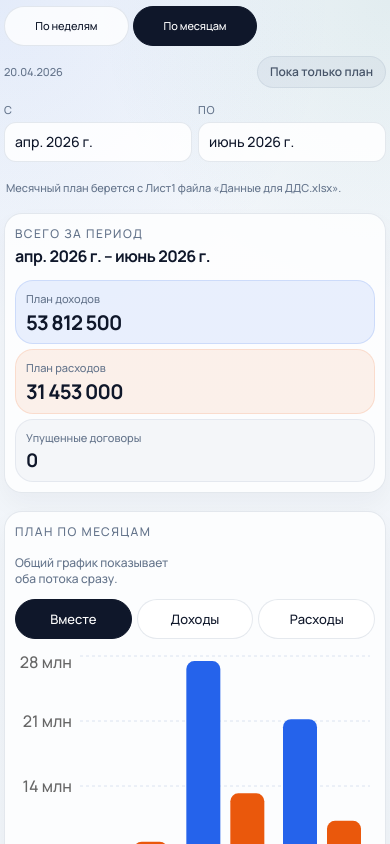
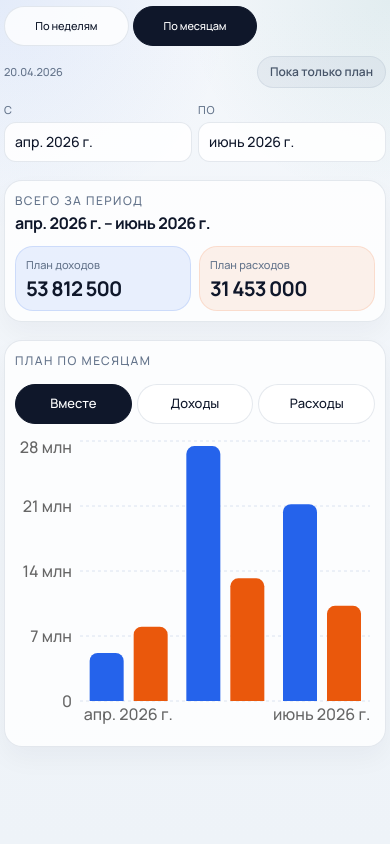
Before and after one commit to Dimusidioplut/bexfil-dashboard-web, a React (Vite) app: page / in a window 390 px wide. Both pictures are taken after a click on the button "По месяцам". Shown: the top 844 px of the page. Built offline with nearby package versions, Linux system fonts and the light colour scheme.

Commit message:
Compact weekly and monthly summaries

```diff
--- a/src/App.css
+++ b/src/App.css
@@ -88,13 +88,6 @@
   flex-wrap: wrap;
 }
 
-.source-note {
-  color: var(--text-muted);
-  font-size: 13px;
-  line-height: 1.45;
-  padding: 0 2px;
-}
-
 .range-select {
   display: grid;
   gap: 6px;
@@ -130,6 +123,12 @@
 
 .summary-strip-trio {
   grid-template-columns: repeat(3, minmax(0, 1fr));
+}
+
+.summary-inline {
+  display: grid;
+  grid-template-columns: repeat(2, minmax(0, 1fr));
+  gap: 12px;
 }
 
 .metric-tile {
@@ -200,12 +199,6 @@
   gap: 12px;
   margin-bottom: 12px;
   flex-wrap: wrap;
-}
-
-.chart-note {
-  margin: 0;
-  color: var(--text-muted);
-  font-size: 14px;
 }
 
 .chart-mode-switch {
@@ -406,10 +399,6 @@ tbody tr:last-child td {
     grid-template-columns: repeat(2, minmax(0, 1fr));
   }
 
-  .source-note {
-    font-size: 12px;
-  }
-
   .range-select {
     min-width: 0;
   }
@@ -421,6 +410,10 @@ tbody tr:last-child td {
 
   .summary-strip-duo,
   .summary-strip-trio {
+    grid-template-columns: 1fr;
+  }
+
+  .summary-inline {
     grid-template-columns: 1fr;
   }
 
@@ -459,10 +452,6 @@ tbody tr:last-child td {
 
   .chart-short {
     min-height: 220px;
-  }
-
-  .chart-note {
-    font-size: 13px;
   }
 
   tbody td,
@@ -512,11 +501,6 @@ tbody tr:last-child td {
     gap: 8px;
   }
 
-  .source-note {
-    font-size: 11px;
-    line-height: 1.4;
-  }
-
   .range-select {
     min-width: 0;
     gap: 5px;
@@ -556,6 +540,11 @@ tbody tr:last-child td {
     grid-template-columns: 1fr;
   }
 
+  .summary-inline {
+    grid-template-columns: repeat(2, minmax(0, 1fr));
+    gap: 8px;
+  }
+
   .metric-tile {
     min-height: auto;
     padding: 12px 12px;
@@ -580,11 +569,6 @@ tbody tr:last-child td {
   .panel-head {
     align-items: flex-start;
     flex-direction: column;
-  }
-
-  .chart-note {
-    font-size: 12px;
-    line-height: 1.35;
   }
 
   .chart-mode-switch {
@@ -718,10 +702,6 @@ tbody tr:last-child td {
     padding: 11px 10px;
   }
 
-  .chart-note {
-    max-width: 22ch;
-  }
-
   tbody td::before {
     flex-basis: 44%;
     max-width: 44%;
--- a/src/App.tsx
+++ b/src/App.tsx
@@ -13,9 +13,7 @@ import {
 import './App.css'
 import type {
   DashboardData,
-  LostContractRecord,
   MonthlyComparisonRecord,
-  OpportunityRecord,
   ScreenKey,
   WeeklyPlanLineRecord,
   WeeklySummaryRecord,
@@ -113,10 +111,6 @@ function App() {
   const filteredWeekLines = data.weeklyPlanLines.filter((item) =>
     visibleWeeks.includes(item.week_date),
   )
-  const filteredLostContracts = data.lostContracts.filter((item) =>
-    item.period_month ? visibleMonths.includes(item.period_month) : true,
-  )
-
   return (
     <main className="app-shell">
       <div className="topbar">
@@ -169,10 +163,6 @@ function App() {
       {screen === 'plan-fact' ? (
         <PlanFactScreen
           items={filteredMonthly}
-          lostContracts={filteredLostContracts}
-          lostMonthly={data.lostContractsMonthly.filter((item) =>
-            visibleMonths.includes(item.period_month),
-          )}
           monthOptions={monthOptions}
           monthStart={monthStart}
           monthEnd={monthEnd}
@@ -193,13 +183,6 @@ function App() {
         />
       ) : null}
 
-      {screen === 'losses' ? (
-        <LossesScreen
-          opportunities={data.opportunities}
-          lostContracts={data.lostContracts}
-          productionReady={data.productionSummary}
-        />
-      ) : null}
     </main>
   )
 }
@@ -243,8 +226,6 @@ function OperationalScreen(props: {
         />
       </div>
 
-      <SourceNote text="Недельный план берется с Лист2 файла «Данные для ДДС.xlsx»." />
-
       <section className="summary-block">
         <div className="panel-head">
           <div className="summary-head">
@@ -252,7 +233,7 @@ function OperationalScreen(props: {
             <strong>{periodLabel}</strong>
           </div>
         </div>
-        <div className="summary-strip summary-strip-duo">
+        <div className="summary-inline">
           <MetricTile label="План доходов" value={incomeTotals.plan} tone="plan" />
           <MetricTile label="План расходов" value={expenseTotals.plan} tone="expense" />
         </div>
@@ -260,7 +241,6 @@ function OperationalScreen(props: {
 
       <ChartPanel eyebrow="План по неделям">
         <div className="chart-toolbar">
-          <p className="chart-note">По умолчанию доходы и расходы показаны вместе.</p>
           <ChartModeSwitch value={chartMode} onChange={setChartMode} />
         </div>
         <CombinedPlanChart
@@ -332,8 +312,6 @@ function OperationalScreen(props: {
 
 function PlanFactScreen(props: {
   items: MonthlyComparisonRecord[]
-  lostContracts: LostContractRecord[]
-  lostMonthly: Array<{ period_month: string; lost_count: number; amount_estimate: number }>
   monthOptions: string[]
   monthStart: number
   monthEnd: number
@@ -345,7 +323,6 @@ function PlanFactScreen(props: {
   const expenseItems = props.items.filter((item) => item.metric_group === 'expense')
   const incomeTotals = summarizeMetrics(incomeItems)
   const expenseTotals = summarizeMetrics(expenseItems)
-  const lostTotal = props.lostContracts.length
   const periodLabel = buildRangeLabel(
     props.monthOptions[props.monthStart],
     props.monthOptions[props.monthEnd],
@@ -371,8 +348,6 @@ function PlanFactScreen(props: {
         />
       </div>
 
-      <SourceNote text="Месячный план берется с Лист1 файла «Данные для ДДС.xlsx»." />
-
       <section className="summary-block">
         <div className="panel-head">
           <div className="summary-head">
@@ -380,16 +355,14 @@ function PlanFactScreen(props: {
             <strong>{periodLabel}</strong>
           </div>
         </div>
-        <div className="summary-strip summary-strip-trio">
+        <div className="summary-inline">
           <MetricTile label="План доходов" value={incomeTotals.plan} tone="plan" />
           <MetricTile label="План расходов" value={expenseTotals.plan} tone="expense" />
-          <MetricTile label="Упущенные договоры" value={lostTotal} tone="neutral" compact />
         </div>
       </section>
 
       <ChartPanel eyebrow="План по месяцам">
         <div className="chart-toolbar">
-          <p className="chart-note">Общий график показывает оба потока сразу.</p>
           <ChartModeSwitch value={chartMode} onChange={setChartMode} />
         </div>
         <CombinedPlanChart
@@ -400,149 +373,6 @@ function PlanFactScreen(props: {
         />
       </ChartPanel>
 
-      <section className="table-panel">
-        <div className="panel-head">
-          <span className="eyebrow">Упущенные договоры</span>
-          {!props.lostContracts.length ? (
-            <StatusBadge tone="neutral" label="Подтвержденных данных пока нет" />
-          ) : null}
-        </div>
-        {props.lostContracts.length ? (
-          <div className="chart-short">
-            <ResponsiveContainer width="100%" height={260}>
-              <BarChart data={props.lostMonthly.map((item) => ({
-                label: formatMonthLabel(item.period_month),
-                count: item.lost_count,
-              }))}>
-                <CartesianGrid strokeDasharray="3 3" vertical={false} stroke="#dbe3f0" />
-                <XAxis dataKey="label" tickLine={false} axisLine={false} />
-                <YAxis allowDecimals={false} tickLine={false} axisLine={false} />
-                <Tooltip />
-                <Bar dataKey="count" fill="#0f766e" radius={[8, 8, 0, 0]} name="Договоры" />
-              </BarChart>
-            </ResponsiveContainer>
-          </div>
-        ) : (
-          <EmptyState text="Заполните lost_contracts.csv, чтобы появилась аналитика по потерям." />
-        )}
-      </section>
-    </section>
-  )
-}
-
-function LossesScreen(props: {
-  opportunities: OpportunityRecord[]
-  lostContracts: LostContractRecord[]
-  productionReady: {
-    ready_count: number
-    not_ready_count: number
-    avg_readiness_pct: number
-  }
-}) {
-  const hasLosses = props.lostContracts.length > 0
-  const hasOpportunities = props.opportunities.length > 0
-
-  return (
-    <section className="screen-grid">
-      <div className="summary-strip">
-        <MetricTile
-          label="Возможности"
-          value={props.opportunities.length}
-          tone="neutral"
-          compact
-          muted={!hasOpportunities}
-        />
-        <MetricTile
-          label="Упущенные договоры"
-          value={props.lostContracts.length}
-          tone="neutral"
-          compact
-          muted={!hasLosses}
-        />
-        <MetricTile
-          label="Готово к выручке"
-          value={props.productionReady.ready_count}
-          tone="good"
-          compact
-          muted={props.productionReady.ready_count === 0}
-        />
-        <MetricTile
-          label="Средняя готовность"
-          value={`${Math.round(props.productionReady.avg_readiness_pct)}%`}
-          tone="neutral"
-          muted={props.productionReady.avg_readiness_pct === 0}
-        />
-      </div>
-
-      {!hasLosses && !hasOpportunities ? (
-        <section className="table-panel">
-          <EmptyState text="Этот экран включается только после загрузки подтвержденных данных по возможностям и потерям." />
-        </section>
-      ) : null}
-
-      {hasOpportunities ? (
-        <section className="table-panel">
-          <div className="panel-head">
-            <span className="eyebrow">Возможности</span>
-          </div>
-          <div className="table-wrap">
-            <table>
-              <thead>
-              <tr>
-                <th>Дата</th>
-                <th>Клиент</th>
-                <th>Сделка</th>
-                <th>Статус</th>
-                <th>Ожидаемо</th>
-              </tr>
-            </thead>
-            <tbody>
-              {props.opportunities.map((item) => (
-                <tr key={item.opportunity_id || `${item.event_date}-${item.title}`}>
-                  <td data-label="Дата">{formatIsoDate(item.event_date)}</td>
-                  <td data-label="Клиент">{item.customer_name || '—'}</td>
-                  <td data-label="Сделка">{item.title || '—'}</td>
-                  <td data-label="Статус">{item.status || '—'}</td>
-                  <td data-label="Ожидаемо">{formatNumber(item.expected_revenue)}</td>
-                </tr>
-              ))}
-            </tbody>
-          </table>
-        </div>
-        </section>
-      ) : null}
-
-      {hasLosses ? (
-        <section className="table-panel">
-          <div className="panel-head">
-            <span className="eyebrow">Потери</span>
-          </div>
-          <div className="table-wrap">
-            <table>
-              <thead>
-              <tr>
-                <th>Дата</th>
-                <th>Клиент</th>
-                <th>Договор</th>
-                <th>Причина</th>
-                <th>Сумма</th>
-              </tr>
-            </thead>
-            <tbody>
-              {props.lostContracts.map((item) => (
-                <tr key={item.lost_contract_id || `${item.lost_date}-${item.contract_name}`}>
-                  <td data-label="Дата">{formatIsoDate(item.lost_date)}</td>
-                  <td data-label="Клиент">{item.customer_name || '—'}</td>
-                  <td data-label="Договор">{item.contract_name || '—'}</td>
-                  <td data-label="Причина">{item.lost_reason_group || item.lost_reason || '—'}</td>
-                  <td data-label="Сумма">{formatNumber(item.amount_estimate)}</td>
-                </tr>
-              ))}
-            </tbody>
-          </table>
-          </div>
-        </section>
-      ) : null}
     </section>
   )
 }
@@ -657,10 +487,6 @@ function ChartModeSwitch(props: {
   )
 }
 
-function SourceNote(props: { text: string }) {
-  return <div className="source-note">{props.text}</div>
-}
-
 function RangeSelect(props: {
   label: string
   value: number
@@ -708,10 +534,6 @@ function MetricTile(props: {
       <strong>{typeof props.value === 'number' ? formatNumber(props.value) : props.value}</strong>
     </div>
   )
-}
-
-function EmptyState(props: { text: string }) {
-  return <div className="empty-state">{props.text}</div>
 }
 
 function summarizeMetrics(items: Array<WeeklySummaryRecord | MonthlyComparisonRecord>) {
```
